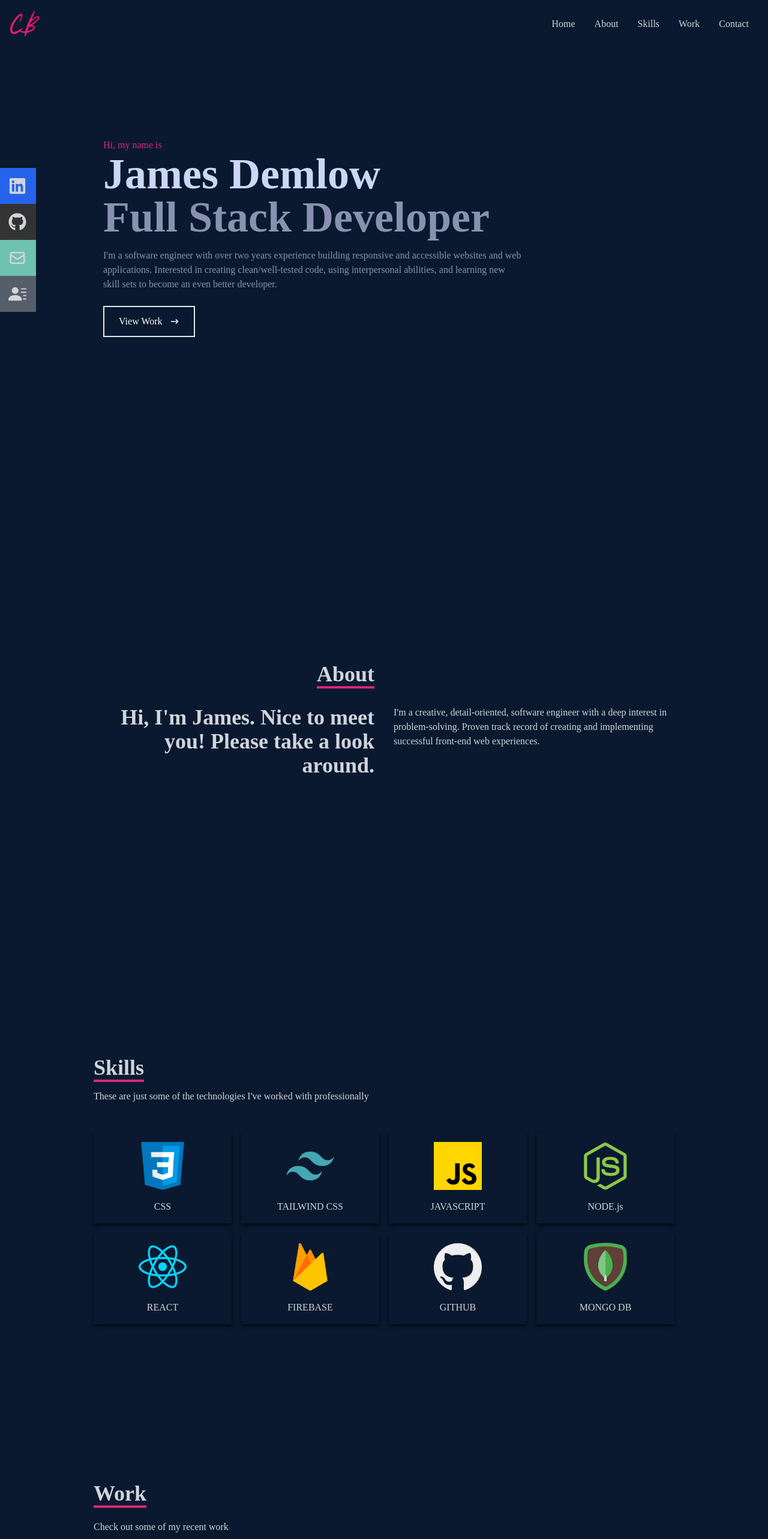
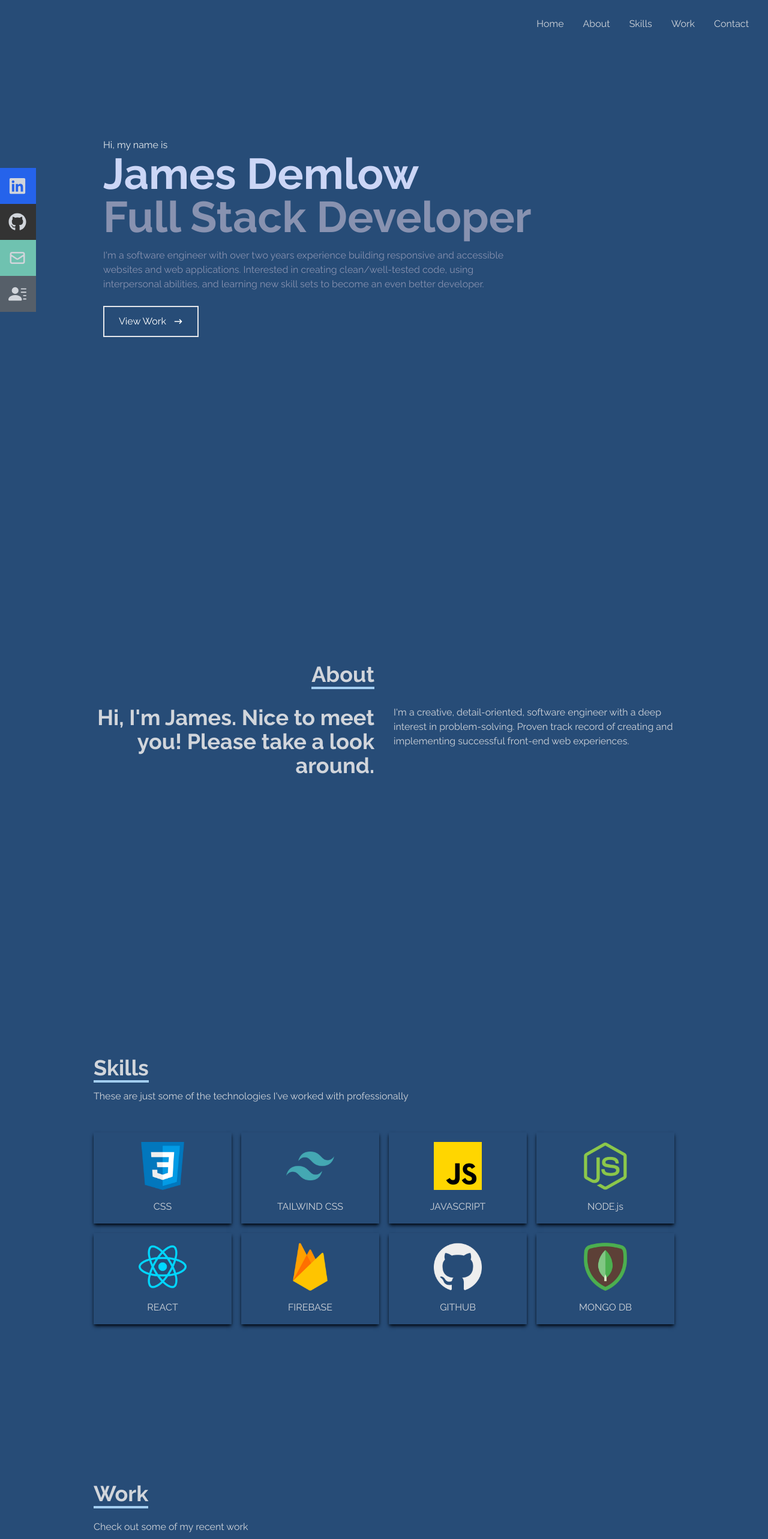
Before and after one commit to JDemlow/sortware-developer-portfolio, a React (Vite) app: page / in a window 1280 px wide. Shown: the top 2566 px of the page at 60% size. Built offline with nearby package versions, Linux system fonts and the light colour scheme.

Commit message:
about to start customization tickets

```diff
--- a/src/components/About.jsx
+++ b/src/components/About.jsx
@@ -2,11 +2,14 @@ import React from "react";
 
 const About = () => {
   return (
-    <div name="about" className="w-full h-screen bg-[#0a192f] text-gray-300">
+    <div
+      name="about"
+      className="w-full h-screen bg-[--primary-bg] text-gray-300"
+    >
       <div className="flex flex-col justify-center items-center w-full h-full">
         <div className="max-w-[1000px] w-full grid grid-cols-2 gap-8">
           <div className="sm:text-right pb-8 pl-4">
-            <p className="text-4xl font-bold inline border-b-4 border-pink-600">
+            <p className="text-4xl font-bold inline border-b-4 border-[--accent-bg]">
               About
             </p>
           </div>
--- a/src/components/Contact.jsx
+++ b/src/components/Contact.jsx
@@ -4,7 +4,7 @@ const Contact = () => {
   return (
     <div
       name="contact"
-      className="w-full h-screen bg-[#0a192f] flex justify-center items-center p-4"
+      className="w-full h-screen bg-[--primary-bg] flex justify-center items-center p-4"
     >
       <form
         method="POST"
@@ -12,7 +12,7 @@ const Contact = () => {
         className="flex flex-col max-w-[600px] w-full"
       >
         <div className="pb-8">
-          <p className="text-4xl font-bold inline border-b-4 border-pink-600 text-gray-300">
+          <p className="text-4xl font-bold inline border-b-4 border-[--accent-bg] text-gray-300">
             Contact
           </p>
           <p className="text-gray-300 py-4">
@@ -37,7 +37,7 @@ const Contact = () => {
           rows="10"
           placeholder="Message"
         ></textarea>
-        <button className="text-white border-2 hover:bg-pink-600 hover:border-pink-600 px-4 py-3 my-8 mx-auto flex items-center duration-300">
+        <button className="text-white border-2 hover:bg-[--accent-bg] hover:border-[--accent-bg] px-4 py-3 my-8 mx-auto flex items-center duration-300">
           Let's Collaborate
         </button>
       </form>
--- a/src/components/Home.jsx
+++ b/src/components/Home.jsx
@@ -1,12 +1,15 @@
-import React from "react";
+import { useState } from "react";
 import { HiArrowNarrowRight } from "react-icons/hi";
+import { Link } from "react-scroll";
 
 const Home = () => {
+  const [nav, setNav] = useState(false);
+  const handleClick = () => setNav(!nav);
   return (
-    <div name="home" className="w-full h-screen bg-[#0a192f]">
+    <div name="home" className="w-full h-screen bg-[--primary-bg]">
       {/* Container */}
       <div className="max-w-[1000px] mx-auto px-8 flex flex-col justify-center h-full">
-        <p className="text-pink-600">Hi, my name is</p>
+        <p className="text-[--primary-text]">Hi, my name is</p>
         <h1 className="text-4xl sm:text-7xl font-bold text-[#ccd6f6]">
           James Demlow
         </h1>
@@ -20,12 +23,14 @@ const Home = () => {
           learning new skill sets to become an even better developer.
         </p>
         <div>
-          <button className="text-white group border-2 px-6 py-3 my-2 flex items-center hover:bg-pink-600 hover:border-pink-600 duration-150">
-            View Work
-            <span className="group-hover:rotate-90 duration-300">
-              <HiArrowNarrowRight className="ml-3" />
-            </span>
-          </button>
+          <Link to="work" smooth={true} duration={500}>
+            <button className="text-white group border-2 px-6 py-3 my-2 flex items-center hover:bg-[--accent-bg] hover:border-[--accent-bg] duration-150">
+              View Work
+              <span className="hover:rotate-90 duration-300">
+                <HiArrowNarrowRight className="ml-3" />
+              </span>
+            </button>
+          </Link>
         </div>
       </div>
     </div>
--- a/src/components/Navbar.jsx
+++ b/src/components/Navbar.jsx
@@ -10,35 +10,35 @@ const Navbar = () => {
   const handleClick = () => setNav(!nav);
 
   return (
-    <div className="fixed w-full h-[80px] flex justify-between items-center px-4 bg-[#0a192f] text-gray-300">
+    <div className="fixed w-full h-[80px] flex justify-between items-center px-4 bg-[--primary-bg] text-gray-300">
       <div>
-        <img className="w-[50px]" src={Logo} alt="Logo Image" />
+        {/* <img className="w-[50px]" src={Logo} alt="Logo Image" /> */}
       </div>
 
       {/* Nav Menu */}
 
       <ul className="hidden md:flex">
-        <li>
+        <li className="hover:border-b-2 border-[--accent-bg]">
           <Link to="home" smooth={true} duration={500}>
             Home
           </Link>
         </li>
-        <li>
+        <li className="hover:border-b-2 border-[--accent-bg]">
           <Link to="about" smooth={true} duration={500}>
             About
           </Link>
         </li>
-        <li>
+        <li className="hover:border-b-2 border-[--accent-bg]">
           <Link to="skills" smooth={true} duration={500}>
             Skills
           </Link>
         </li>
-        <li>
+        <li className="hover:border-b-2 border-[--accent-bg]">
           <Link to="work" smooth={true} duration={500}>
             Work
           </Link>
         </li>
-        <li>
+        <li className="hover:border-b-2 border-[--accent-bg]">
           <Link to="contact" smooth={true} duration={500}>
             Contact
           </Link>
@@ -55,7 +55,7 @@ const Navbar = () => {
         className={
           !nav
             ? "hidden"
-            : "absolute top-0 left-0 w-full h-screen bg-[#0a192f] flex flex-col justify-center items-center"
+            : "absolute top-0 left-0 w-full h-screen bg-[--primary-bg] flex flex-col justify-center items-center"
         }
       >
         <li className="py-6 text-4xl">
--- a/src/components/Skills.jsx
+++ b/src/components/Skills.jsx
@@ -2,11 +2,14 @@ import React from "react";
 
 const Skills = () => {
   return (
-    <div name="skills" className="w-full h-screen bg-[#0a192f] text-gray-300">
+    <div
+      name="skills"
+      className="w-full h-screen bg-[--primary-bg] text-gray-300"
+    >
       {/* Container */}
       <div className="max-w-[1000px] mx-auto p-4 flex flex-col justify-center w-full h-full">
         <div>
-          <p className="text-4xl font-bold inline border-b-4 border-pink-600">
+          <p className="text-4xl font-bold inline border-b-4 border-[--accent-bg]">
             Skills
           </p>
           <p className="py-4">
--- a/src/components/Work.jsx
+++ b/src/components/Work.jsx
@@ -2,10 +2,13 @@ import React from "react";
 
 const Work = () => {
   return (
-    <div name="work" className="w-full md:h-screen text-gray-300 bg-[#0a192f]">
+    <div
+      name="work"
+      className="w-full md:h-screen text-gray-300 bg-[--primary-bg]"
+    >
       <div className="max-w-[1000px] mx-auto p-4 flex flex-col justify-center w-full h-full">
         <div className="pb-8">
-          <p className="text-4xl font-bold inline border-b-4 text-gray-300 border-pink-600">
+          <p className="text-4xl font-bold inline border-b-4 text-gray-300 border-[--accent-bg]">
             Work
           </p>
           <p className="py-6">Check out some of my recent work</p>
--- a/src/index.css
+++ b/src/index.css
@@ -1,8 +1,8 @@
+@import url("https://fonts.googleapis.com/css2?family=Raleway:wght@300;400;500;600;700;800&family=Rubik&display=swap");
+
 @tailwind base;
 @tailwind components;
 @tailwind utilities;
-
-@import url("https://fonts.googleapis.com/css2?family=Raleway:wght@300;400;500;600;700;800&family=Rubik&display=swap");
 
 @layer base {
   body {
@@ -12,6 +12,12 @@
     @apply px-4;
     @apply cursor-pointer;
   }
+}
+
+:root {
+  --primary-bg: #274c77;
+  --accent-bg: #a3cef1;
+  --primary-text: #e7ecef;
 }
 
 .content-div {
```
